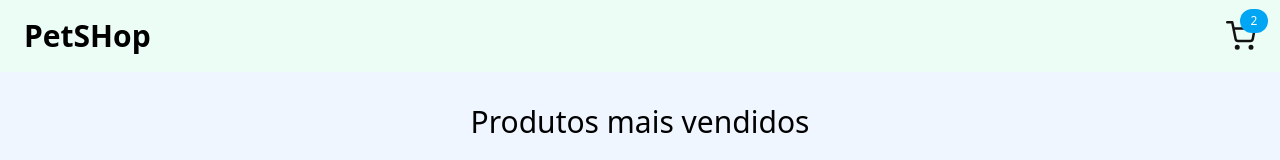
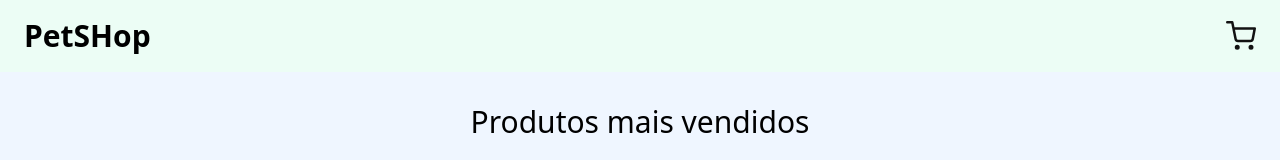
Before and after one commit to erick-d-ps/PetShop-DEV, a React (Vite) app: page / in a window 1280 px wide. Shown: the top 160 px of the page. Built offline with nearby package versions, Linux system fonts and the light colour scheme; data requests are answered from the project's data file.

Commit message:
adicionando função adincionar no carrinho

```diff
--- a/src/components/header/index.tsx
+++ b/src/components/header/index.tsx
@@ -1,8 +1,13 @@
 import { Link } from "react-router-dom";
+import { useContext } from "react";
+import {cartContext} from '../../contexts'
+
 
 import { FiShoppingCart } from "react-icons/fi";
 
 export function Header() {
+  const {cartamount} = useContext(cartContext)
+
   return (
     <header className="w-full px-1 bg-emerald-50">
       <nav className="w-full max-w-7xl h-18 flex items-center justify-between px-5 mx-auto">
@@ -11,9 +16,11 @@ export function Header() {
         </Link>
         <Link className="relative" to="/cart">
         <FiShoppingCart size={30} color="#121212"/>
-        <span className="absolute -right-3 -top-3 px-3.5 bg-sky-500 rounded-full w-6 h-6 flex justify-center items-center text-white text-xs">
-          2
+        {cartamount > 0 && (
+          <span className="absolute -right-3 -top-3 px-3.5 bg-sky-500 rounded-full w-6 h-6 flex justify-center items-center text-white text-xs">
+          {cartamount}
         </span>
+        )}
         </Link>
       </nav>
     </header>
--- a/src/pages/home/index.tsx
+++ b/src/pages/home/index.tsx
@@ -1,9 +1,12 @@
 import { useState, useEffect } from "react";
 import { BsCartPlus } from "react-icons/bs";
+import { useContext } from "react";
+import { cartContext } from '../../contexts'
+
 
 import { api } from "../../services/api";
 
-interface ProdutoProp{
+export interface ProdutoProps{
   id: string;
   title: string;
   description: string;
@@ -12,7 +15,8 @@ interface ProdutoProp{
 }
 
 export function Home() {
-  const [Produto, setProduto] = useState<ProdutoProp[]>([])
+  const { addItemcart,} = useContext(cartContext)
+  const [Produto, setProduto] = useState<ProdutoProps[]>([])
 
 
 useEffect(() => {
@@ -22,6 +26,10 @@ useEffect(() => {
   }
   adicinarProduto();
 }, [])
+
+function pushItemCart(item: ProdutoProps){
+ addItemcart(item)
+}
 
 
   return (
@@ -47,7 +55,9 @@ useEffect(() => {
                   currency: "BRL"
                 })}
                 </strong>
-              <button className="bg-zinc-900 p1 rounded cursor-pointer ">
+              <button
+              onClick={() => pushItemCart(item) }
+              className="bg-zinc-900 p1 rounded cursor-pointer ">
                 <BsCartPlus size={20} color="#FFF" />
               </button>
             </div>
```
Also changed, not shown: src/main.tsx (+12 -9 lines).
